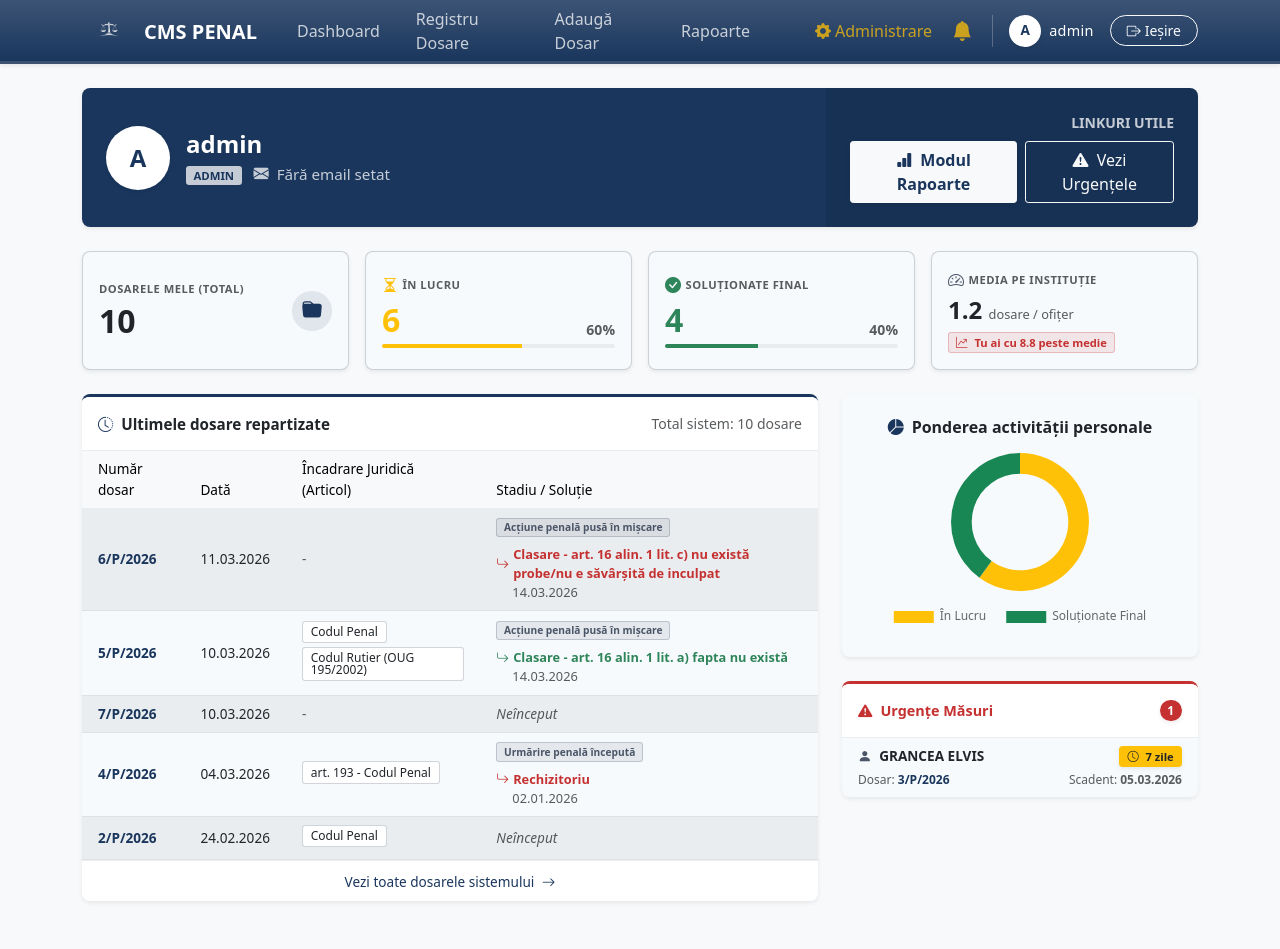
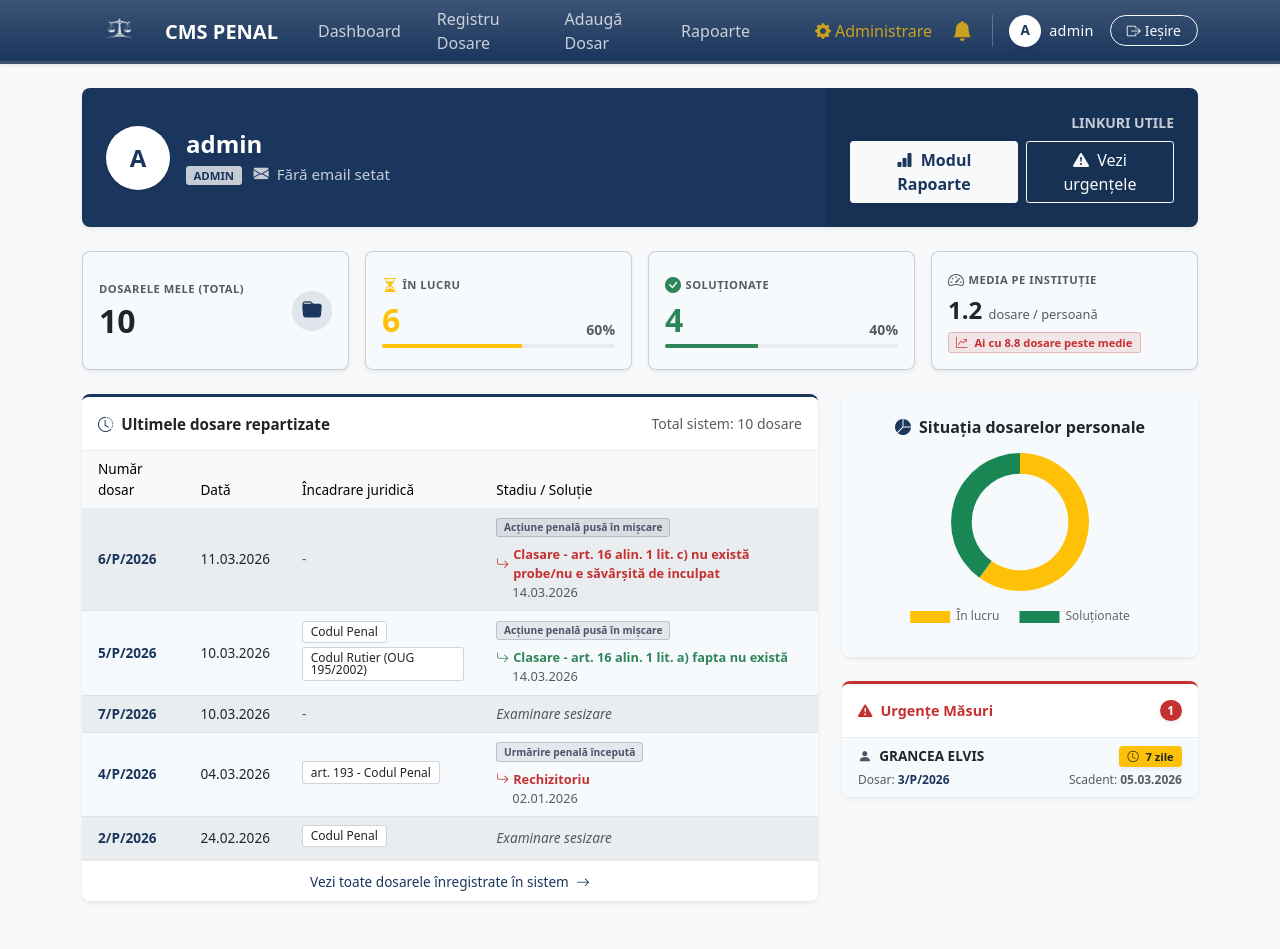
Before and after one commit to AndreiChivari/cms_project, a Django app: page /cases/dashboard/ in a window 1280 px wide. Run offline with Django 5.2, Linux system fonts and the light colour scheme; a user stored in the database is signed in; data comes from the database, SQL or seed files in the repository; both versions use the stored data as it was after the commit; style sheets or scripts are compiled from the project's sources; parts of the project's set-up code (start-up, migrations or seed data) failed here and were passed over; some libraries are stand-ins or nearby versions.

Commit message:
Update UI

```diff
--- a/cases/templates/cases/adaugare_dosar.html
+++ b/cases/templates/cases/adaugare_dosar.html
@@ -12,7 +12,7 @@
             Înregistrare dosar nou
         </h3>
         <p class="text-muted mb-0" style="font-size: 0.95rem;">
-            Completarea datelor inițiale pentru deschiderea unei noi cauze penale.
+            Completarea datelor inițiale pentru adăugarea dosarului.
         </p>
     </div>
 </div>
@@ -23,7 +23,7 @@
 
             <div class="card-header bg-white py-3 border-bottom border-secondary border-opacity-10">
                 <h5 class="mb-0 fw-bold text-dark" style="font-size: 1.05rem;">
-                    <span class="fs-5 me-2">📝</span> Formular date inițiale
+                     <i class="bi bi-folder-plus text-primary"></i>  Formular date inițiale
                 </h5>
             </div>
 
--- a/cases/templates/cases/dashboard.html
+++ b/cases/templates/cases/dashboard.html
@@ -27,7 +27,7 @@
                     <i class="bi bi-bar-chart-fill me-1"></i> Modul Rapoarte
                 </a>
                 <a href="#urgente" class="btn btn-outline-light fw-medium">
-                    <i class="bi bi-exclamation-triangle-fill me-1"></i> Vezi Urgențele
+                    <i class="bi bi-exclamation-triangle-fill me-1"></i> Vezi urgențele
                 </a>
             </div>
         </div>
@@ -73,7 +73,7 @@
             <div class="card-body p-3 d-flex justify-content-between align-items-center">
                 <div class="w-100">
                     <p class="text-muted text-uppercase fw-bold mb-1 d-flex align-items-center gap-1" style="font-size: 0.7rem; letter-spacing: 0.5px;">
-                        <i class="bi bi-check-circle-fill text-success fs-6"></i> Soluționate final
+                        <i class="bi bi-check-circle-fill text-success fs-6"></i> Soluționate
                     </p>
                     <div class="d-flex align-items-end justify-content-between mb-1">
                         <h2 class="fw-bold text-success mb-0">{{ dosare_solutionate }}</h2>
@@ -93,12 +93,12 @@
                 <p class="text-muted text-uppercase fw-bold mb-1 d-flex align-items-center gap-1" style="font-size: 0.7rem; letter-spacing: 0.5px;">
                     <i class="bi bi-speedometer2 text-secondary fs-6"></i> Media pe instituție
                 </p>
-                <h4 class="fw-bold text-dark mb-1">{{ media_sistem }} <span class="text-muted" style="font-size: 0.8rem; font-weight: 500;">dosare / ofițer</span></h4>
+                <h4 class="fw-bold text-dark mb-1">{{ media_sistem }} <span class="text-muted" style="font-size: 0.8rem; font-weight: 500;">dosare / persoană</span></h4>
 
                 <div>
                     {% if diferenta_medie > 0 %}
                         <span class="badge bg-danger bg-opacity-10 text-danger border border-danger border-opacity-25" style="font-size: 0.7rem;" title="Tu ai {{ dosare_mele }} dosare">
-                            <i class="bi bi-graph-up-arrow me-1"></i> Tu ai cu {{ diferenta_medie }} peste medie
+                            <i class="bi bi-graph-up-arrow me-1"></i> Ai cu {{ diferenta_medie }} dosare peste medie
                         </span>
                     {% elif diferenta_medie < 0 %}
                         <span class="badge bg-success bg-opacity-10 text-success border border-success border-opacity-25" style="font-size: 0.7rem;" title="Tu ai {{ dosare_mele }} dosare">
@@ -132,7 +132,7 @@
                         <tr>
                             <th class="py-2 px-3 fw-medium border-0">Număr dosar</th>
                             <th class="py-2 px-3 fw-medium border-0">Dată</th>
-                            <th class="py-2 px-3 fw-medium border-0">Încadrare Juridică (Articol)</th>
+                            <th class="py-2 px-3 fw-medium border-0">Încadrare juridică</th>
                             <th class="py-2 px-3 fw-medium border-0">Stadiu / Soluție</th>
                         </tr>
                     </thead>
@@ -171,7 +171,7 @@
                                                 <div class="mt-1"><span class="text-muted fst-italic small ms-1">În lucru...</span></div>
                                             {% endif %}
                                         {% else %}
-                                            <span class="text-muted fst-italic">Neînceput</span>
+                                            <span class="text-muted fst-italic">Examinare sesizare</span>
                                         {% endif %}
                                     {% endwith %}
                                 </td>
@@ -189,7 +189,7 @@
             </div>
             <div class="card-footer bg-white text-center border-top border-secondary border-opacity-10 py-2">
                 <a href="{% url 'cases:lista_dosare' %}" class="text-decoration-none text-primary fw-medium" style="font-size: 0.85rem;">
-                    Vezi toate dosarele sistemului <i class="bi bi-arrow-right ms-1"></i>
+                    Vezi toate dosarele înregistrate în sistem <i class="bi bi-arrow-right ms-1"></i>
                 </a>
             </div>
         </div>
@@ -200,7 +200,7 @@
         <div class="card border-0 shadow-sm mb-4 rounded-3">
             <div class="card-body p-4 text-center">
                 <h6 class="fw-bold text-dark mb-3 d-flex align-items-center justify-content-center gap-2">
-                    <i class="bi bi-pie-chart-fill text-primary"></i> Ponderea activității personale
+                    <i class="bi bi-pie-chart-fill text-primary"></i> Situaţia dosarelor personale
                 </h6>
                 <div style="position: relative; height: 180px; width: 100%;">
                     <canvas id="dosareChart"></canvas>
@@ -248,7 +248,7 @@
             new Chart(ctx, {
                 type: 'doughnut',
                 data: {
-                    labels: ['În Lucru', 'Soluționate Final'],
+                    labels: ['În lucru', 'Soluționate'],
                     datasets: [{
                         data: [{{ dosare_in_lucru }}, {{ dosare_solutionate }}],
                         backgroundColor: [
--- a/cases/templates/cases/lista_dosare.html
+++ b/cases/templates/cases/lista_dosare.html
@@ -6,7 +6,7 @@
 <div class="d-flex flex-column flex-md-row justify-content-between align-items-md-end mb-4 pb-3 border-bottom border-secondary border-opacity-25">
     <div>
         <h3 class="mb-1 fw-bold text-dark d-flex align-items-center gap-2">
-            <i class="bi bi-folder2-open text-primary me-2"></i> Registrul Dosarelor Penale
+            <i class="bi bi-folder2-open text-primary me-2"></i> Registrul dosarelor penale
         </h3>
         <p class="text-muted mb-0" style="font-size: 0.95rem;">
             Evidența centralizată a tuturor cauzelor înregistrate în sistem.
--- a/static/scss/main.scss
+++ b/static/scss/main.scss
@@ -18,7 +18,7 @@ $border-radius: 0.2rem; // Colturi putin mai ascutite pentru un aspect mai serio
     letter-spacing: 0.05em;
 }
 
-// Fixam inaltimea navbar-ului
+// Fixăm înălțimea navbar-ului
 .navbar {
     height: 64px;
     padding-top: 0;
@@ -32,8 +32,14 @@ $border-radius: 0.2rem; // Colturi putin mai ascutite pentru un aspect mai serio
 }
 
 .navbar-logo {
-    height: 60px;
-    max-height: 100%;
+    // 50px lasă 7px sus și 7px jos (din cei 64px totali), ceea ce arată perfect
+    height: 50px;
+    width: auto;
+    object-fit: contain;
+
+    // TRUCUL MAGIC: Dacă logoul e încă prea mic din cauza marginilor din PNG,
+    // decomentează linia de mai jos și joacă-te cu valoarea (1.2, 1.4, 1.5)
+    // transform: scale(1.3);
 }
 
 // ADĂUGĂRI PENTRU VARIANTA INSTITUȚIONALĂ A NAVBAR-ULUI
--- a/templates/base.html
+++ b/templates/base.html
@@ -13,17 +13,13 @@
 </head>
 <body class="bg-light" style="min-height: 100vh; display: flex; flex-direction: column;">
 
-    <nav class="navbar navbar-expand-lg navbar-dark bg-primary bg-gradient mb-4 shadow-sm border-bottom border-3 border-secondary border-opacity-25 py-2">
-        <div class="container-xl">
-            <a class="navbar-brand fw-bold text-white d-flex align-items-center me-4" href="{% url 'cases:dashboard' %}">
-                <span class="d-flex align-items-center gap-2">
-                    <img src="{% static 'images/logo1.png' %}"
-                        alt="Logo"
-                        class="navbar-logo"
-                        style="height: 36px; width: auto; object-fit: contain;">
-                    <span class="fs-5 letter-spacing-1" style="transform: translateY(1px);">CMS PENAL</span>
-                </span>
-            </a>
+    <nav class="navbar navbar-expand-lg navbar-dark bg-primary bg-gradient mb-4 shadow-sm border-bottom border-3 border-secondary border-opacity-25">
+            <div class="container-xl h-100"> <a class="navbar-brand fw-bold text-white d-flex align-items-center me-4 h-100" href="{% url 'cases:dashboard' %}">
+                    <span class="d-flex align-items-center gap-2">
+                        <img src="{% static 'images/logo1.png' %}" alt="Logo" class="navbar-logo">
+                        <span class="fs-5 letter-spacing-1" style="transform: translateY(1px);">CMS PENAL</span>
+                    </span>
+                </a>
 
             <button class="navbar-toggler border-0" type="button" data-bs-toggle="collapse" data-bs-target="#navbarNav" aria-controls="navbarNav" aria-expanded="false" aria-label="Toggle navigation">
                 <span class="navbar-toggler-icon"></span>
```
Also changed, not shown: cases/templates/cases/detalii_dosar.html (+6 -6 lines), db.sqlite3, 2 other files.
